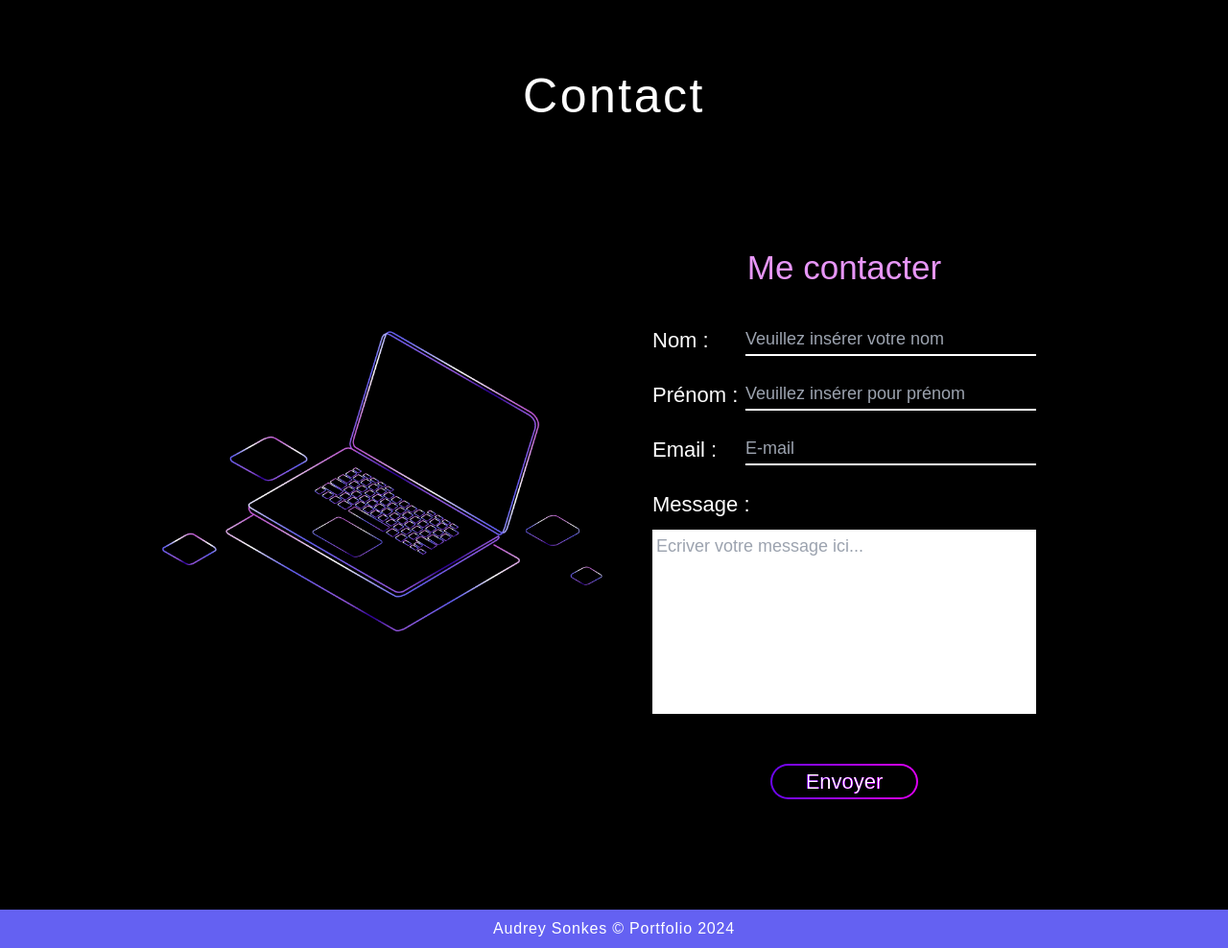
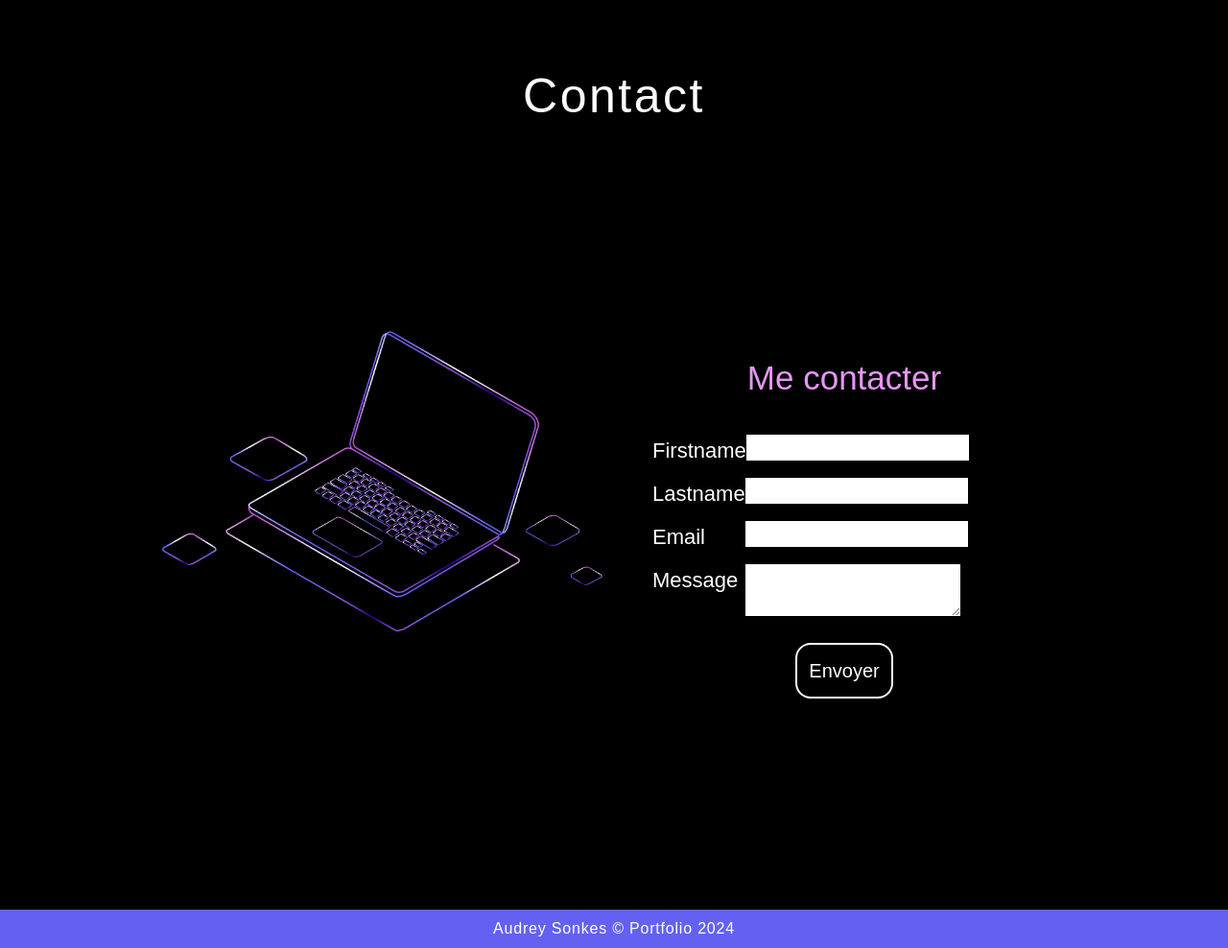
Before and after one commit to asonkes/portfolioSymfo, a Symfony app: template templates/home/index.html.twig in a window 1280 px wide. Shown: the part 2522-3510 px from the top of the page at 96% size. Run offline with Twig, Linux system fonts and the light colour scheme; the template is opened without the code that fills it, so the values that code supplies are empty; form fields are guessed from the names that the template uses; style sheets or scripts are compiled from the project's sources; some libraries are stand-ins or nearby versions; some web fonts are replaced.

Commit message:
formulaire contact en ordre

```diff
--- a/assets/JS/app.js
+++ b/assets/JS/app.js
@@ -21,3 +21,8 @@ import './components/works/readMore.js';
 
 // JS pour animation (session "contact")
 import '../JS/components/contact/mouseEffect.js';
+
+// JS pour forcer à remonter en haut de la page en chargement //
+document.addEventListener('DOMContentLoaded', function () {
+    window.scrollTo(0, 0);  // Remonte en haut de la page
+});
--- a/assets/styles/session/contact/contact.scss
+++ b/assets/styles/session/contact/contact.scss
@@ -50,3 +50,22 @@
         }
     }
 }
+
+.contactInput {
+    outline: none;
+    width: 100%;
+    border-bottom: 2px solid white;
+    background-color: transparent;
+
+    &:focus {
+        outline: none;
+    }
+}
+
+.contactTextarea {
+    resize: none;
+
+    &:focus {
+        outline: none;
+    }
+}
--- a/templates/home/index.html.twig
+++ b/templates/home/index.html.twig
@@ -222,36 +222,51 @@
 			<div class="w-2/4 h-screen max-lgBIG:w-full">
 				<div class="max-w-full h-full flex justify-center items-center">
 
-					<form class="w-5/6 flex flex-col" name="contact" method="post" action="{{ path('contact')}}">
+					<div class="w-5/6 flex flex-col">
 						<div>
 							<h3 class="my-5 text-rose text-center text-35">Me contacter</h3>
 						</div>
+						{{ form_errors(contactForm) }}
+						{{ form_start(contactForm) }}
 
 						<div class="w-full my-3 flex">
-							<p class="w-32 text-white text-22 max-s:text-22 max-xs:text-18">
-								Nom :</p>
-							<input class="w-full text-18 text-rose border-b-2 border-white bg-transparent outline-none max-sBIG:text-16" placeholder="Veuillez insérer votre nom" type="text" name="firstname" required>
+							<div class="w-32 text-white text-22 max-s:text-22 max-xs:text-18">
+								{{ form_label(contactForm.firstname)}}
+							</div>
+							<div class="w-full text-18 text-rose max-sBIG:text-16">
+								{{ form_widget(contactForm.firstname)}}
+							</div>
+						</div>
+						<div class="w-full my-3 flex">
+							<div class="w-32 text-white text-22 max-s:text-22 max-xs:text-18">
+								{{ form_label(contactForm.lastname)}}
+							</div>
+							<div class="w-full text-18 text-rose max-sBIG:text-16">
+								{{ form_widget(contactForm.lastname)}}
+							</div>
+						</div>
+						<div class="w-full my-3 flex">
+							<div class="w-32 text-white text-22 max-s:text-22 max-xs:text-18">
+								{{ form_label(contactForm.email)}}
+							</div>
+							<div class="w-full text-18 text-rose max-sBIG:text-16">
+								{{ form_widget(contactForm.email)}}
+							</div>
+						</div>
+						<div class="w-full my-3 flex">
+							<div class="w-32 text-white text-22 max-s:text-22 max-xs:text-18">
+								{{ form_label(contactForm.message)}}
+							</div>
+							<div class="w-full text-18 text-rose max-sBIG:text-16">
+								{{ form_widget(contactForm.message)}}
+							</div>
 						</div>
 
-						<div class="my-3 flex">
-							<p class="w-32 text-white text-22 max-s:text-22 max-xs:text-18">Prénom :</p>
-							<input class="w-full text-18 text-rose border-b-2 border-white bg-transparent outline-none max-sBIG:text-16" placeholder="Veuillez insérer pour prénom" type="text" name="lastname" required>
+						<div class="flex justify-center my-5">
+							<button type="submit" class="text-20 text-white p-3 border-2 border-white rounded-2xl">Envoyer</button>
 						</div>
-
-						<div class="my-3 flex">
-							<p class="w-32 text-white text-22 max-s:text-22 max-xs:text-18">Email :</p>
-							<input class="w-full text-18 text-rose border-b-2 border-white bg-transparent outline-none max-sBIG:text-16" placeholder="E-mail" type="text" name="email" required>
-						</div>
-
-						<div class="my-3 flex flex-col">
-							<p class="mr-2.5 text-white text-22 max-s:text-22 max-xs:text-18">Message :</p>
-							<textarea class="w-full h-48 text-18 text-rose my-2.5 p-1 resize-none outline-none" name="message" placeholder="Ecriver votre message ici..." required></textarea>
-						</div>
-
-						<div class="relative flex justify-center m-3">
-							<button class="buttonLink buttonLink--medium m-5 text-22 text-center text-white" id="button" type="submit">Envoyer</button>
-						</div>
-					</form>
+						{{ form_end(contactForm) }}
+					</div>
 
 				</div>
 			</div>
```
Also changed, not shown: src/Controller/HomeController.php (+38 -45 lines), src/Form/ContactForm.php (added, +51 -0 lines), 2 other files.
